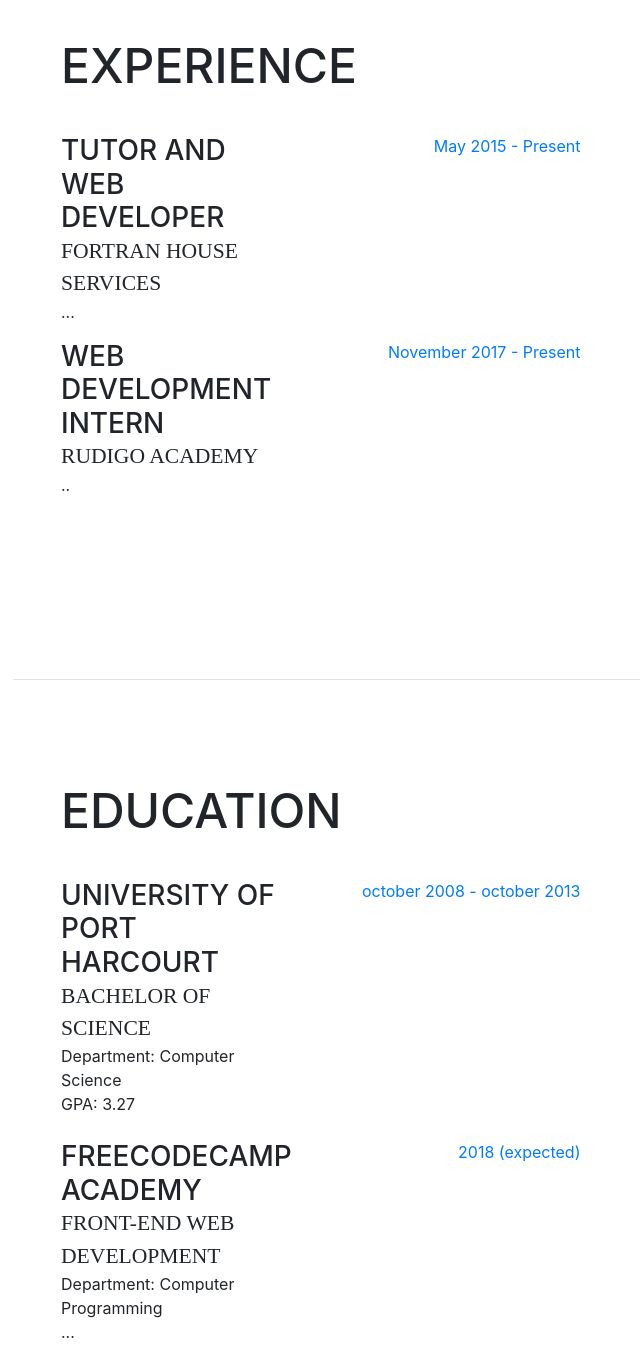
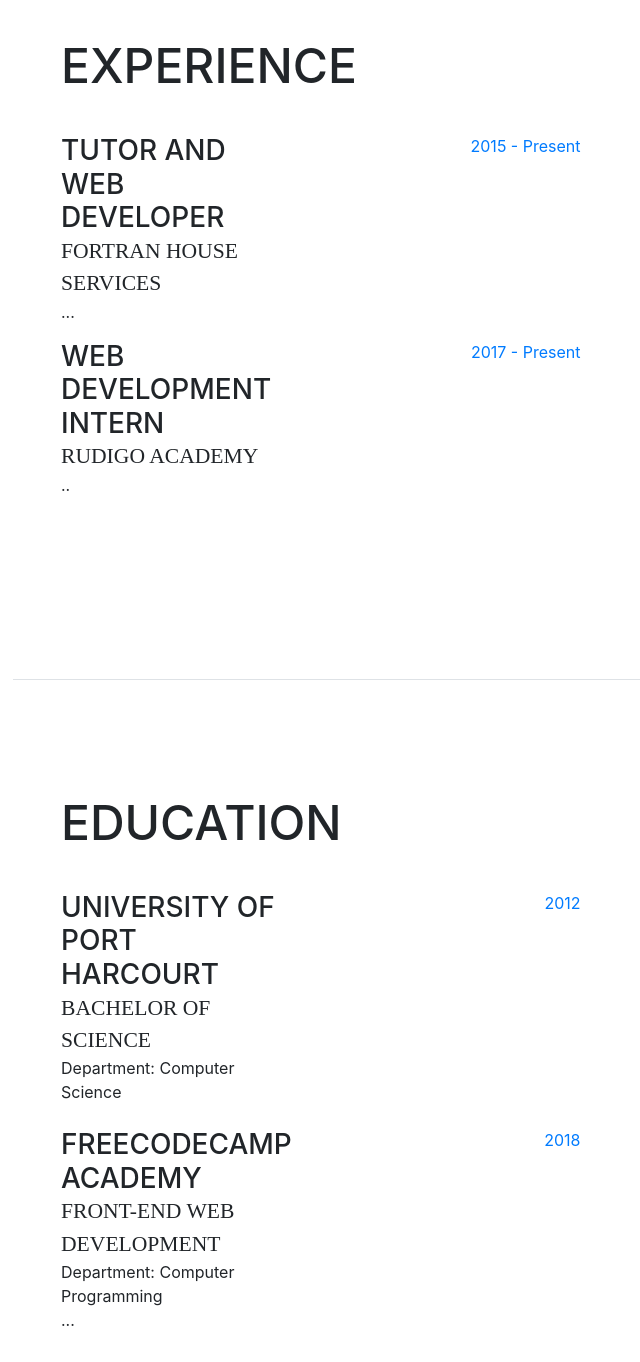
Before and after one commit to aiboroma467/aiboroma467.github.io, a website with bundled scripts: page index.html in a window 1280 px wide. Shown: the part 920-2282 px from the top of the page, without its empty margins (259-899 px from the left). Built offline with nearby package versions, Linux system fonts and the light colour scheme; files whose address does not match are found by name; a web font is replaced by a local one.

Commit message:
Update index.html

```diff
--- a/index.html
+++ b/index.html
@@ -79,8 +79,8 @@
           <div class="subheading mb-5">Resident in Port Harcourt, Rivers, Nigeria. +2348032550577 ·
             <a href="mailto:aiboroma467@gmail.com">aiboroma467@gmail.com</a>
           </div>
-          <p class="col-lg-8 mb-3">Hi!! I am a Front-end/Backend Web Developer, self-driven, highly motivated and hungry
-				to learn new technologies, methodologies and processes.Having overall experience in
+          <p class="col-lg-8 mb-3">Hi!! I am a Backend Web Developer, self-driven, highly motivated and hungry
+				to learn new technologies, methodologies in the industry. Having overall experience in
 				programming using google search, I make complex problems beautiful.<br>
 				Outside the programming world, I’m a Crane Operator (Vessel Cranes).
 		  </p>
@@ -143,7 +143,7 @@
 				  <p class="mb-0">...</p>
 				</div>
 				<div class="resume-date text-md-right">
-				  <span class="text-primary">May 2015 - Present</span>
+				  <span class="text-primary">2015 - Present</span>
 				</div>
 			  </div>
 
@@ -154,7 +154,7 @@
 				  <p class="mb-0">..</p>
 				</div>
 				<div class="resume-date text-md-right">
-				  <span class="text-primary">November 2017 - Present</span>
+				  <span class="text-primary">2017 - Present</span>
 				</div>
 			  </div>
 		  </div>
@@ -175,10 +175,10 @@
 					  <h3 class="mb-0">University of Port Harcourt</h3>
 					  <div class="subheading mb-0">Bachelor of Science</div>
 					  <div>Department: Computer Science</div>
-					  <p class="mb-0">GPA: 3.27</p>
+					  <p class="mb-0"></p>
 					</div>
 					<div class="resume-date text-md-right">
-					  <span class="text-primary">october 2008 - october 2013</span>
+					  <span class="text-primary">2012</span>
 					</div>
 				  </div>
 
@@ -191,7 +191,7 @@
 						<p class="mb-0">...</p>
 					</div>
 					<div class="resume-date text-md-right">
-					  <span class="text-primary">2018 (expected)</span>
+					  <span class="text-primary">2018</span>
 					</div>
 				  </div>
 			</div>
```
